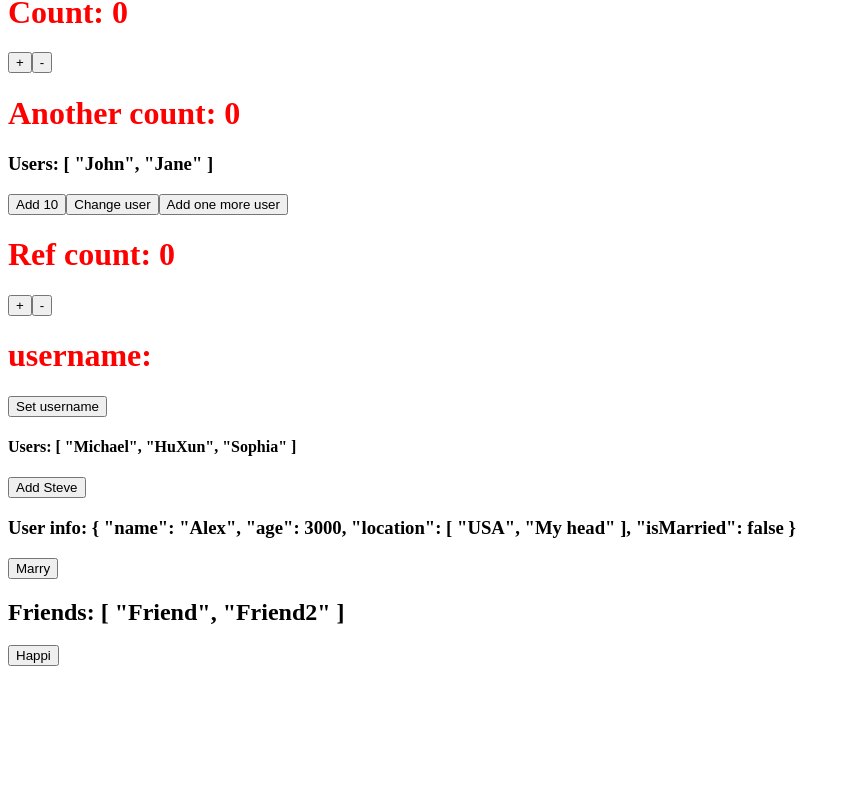
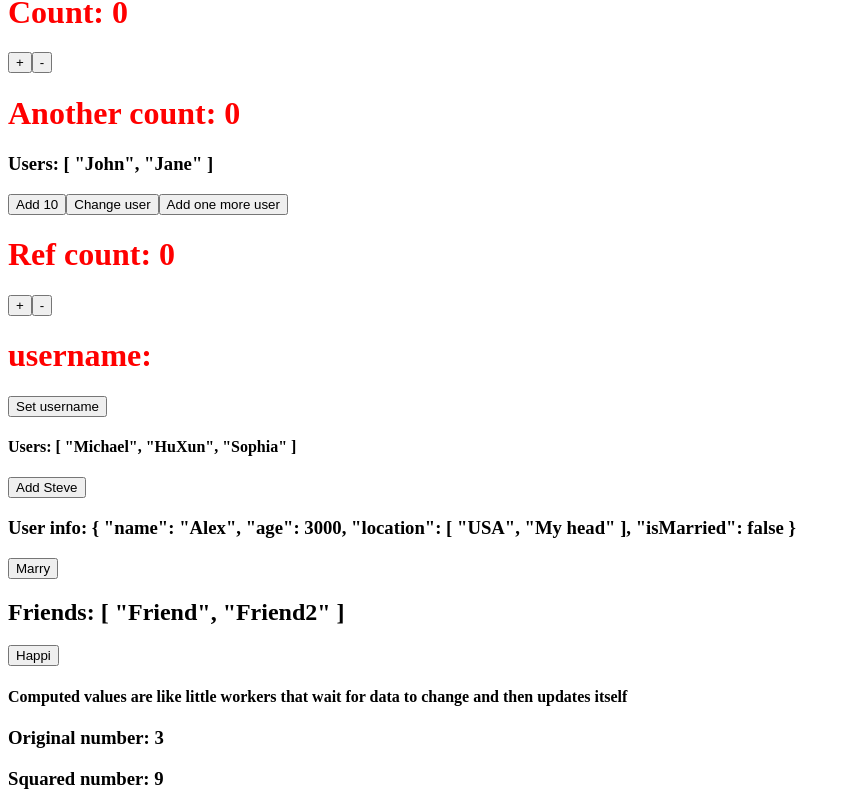
Before and after one commit to jumistrandberg/vue-tutorial-with-comments, a Vue app: page / in a window 1280 px wide. Shown: the part 1069-1877 px from the top of the page, without its empty margins (0-851 px from the left). Before the commit the page ends 1743 px from the top, so only its background shows below. Built offline with nearby package versions, Linux system fonts and the light colour scheme.

Commit message:
Adds computed properties component

```diff
--- a/src/App.vue
+++ b/src/App.vue
@@ -9,6 +9,7 @@ import CombinedStyle from "./components/CombinedStyle.vue";
 import ModuleStyle from "./components/ModuleStyle.vue";
 import ReactiveComponent from "./components/ReactiveComponent.vue";
 import RefComponent from "./components/RefComponent.vue";
+import ComputedProperties from "./components/ComputedProperties.vue";
 </script>
 
 <template>
@@ -22,6 +23,7 @@ import RefComponent from "./components/RefComponent.vue";
   <ModuleStyle />
   <ReactiveComponent />
   <RefComponent />
+  <ComputedProperties />
 </template>
 
 <style scoped></style>
--- /dev/null
+++ b/src/components/ComputedProperties.vue
@@ -0,0 +1,19 @@
+<!-- Computed properties are special kinds of variables that automatically updates itself whenever the data is depends on changes  -->
+
+<script setup>
+import { ref, computed } from "vue";
+
+const number = ref(3);
+const squared = computed(() => {
+  return number.value ** 2;
+});
+</script>
+
+<template>
+  <h4>
+    Computed values are like little workers that wait for data to change and
+    then updates itself
+  </h4>
+  <h3>Original number: {{ number }}</h3>
+  <h3>Squared number: {{ squared }}</h3>
+</template>
```
